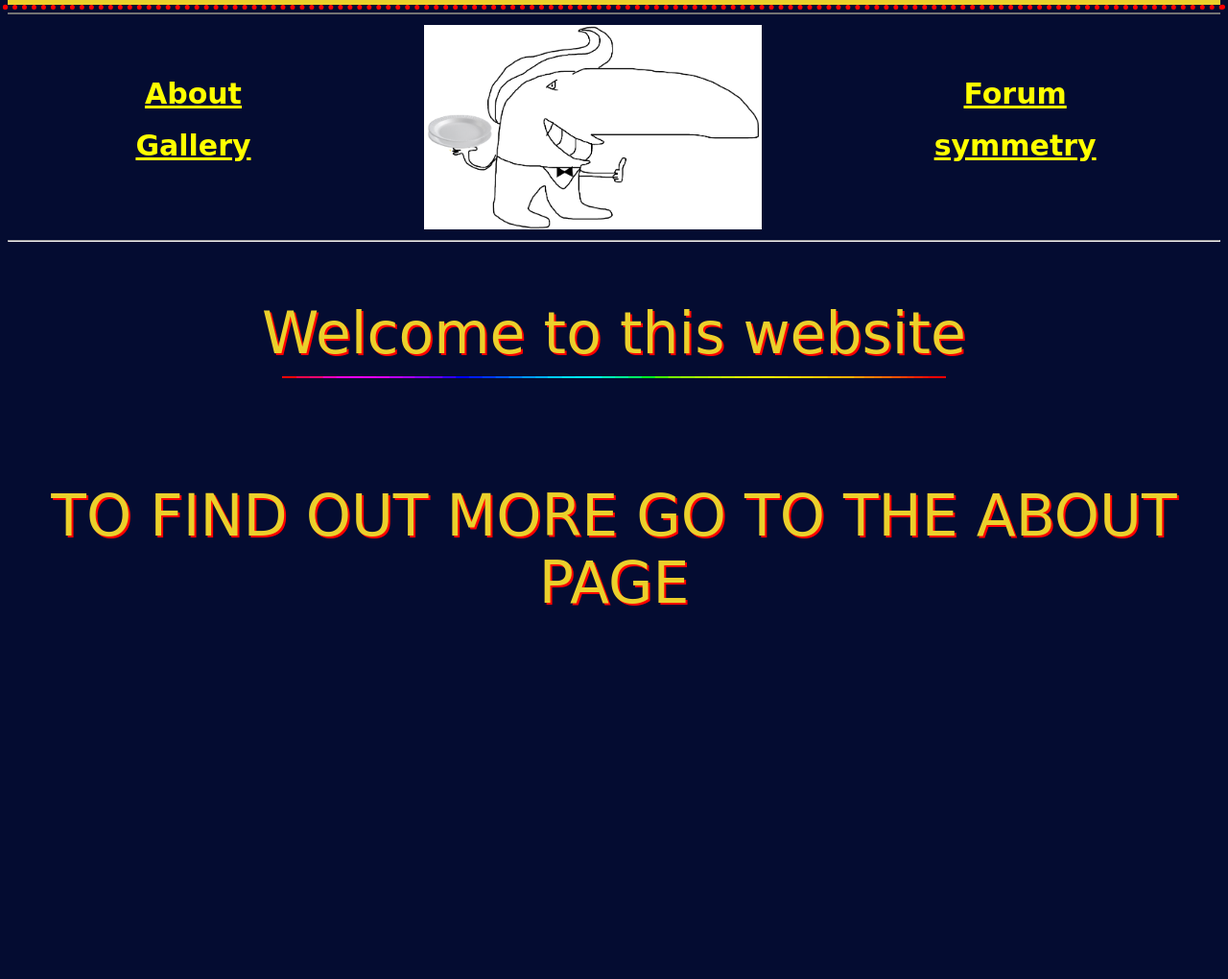
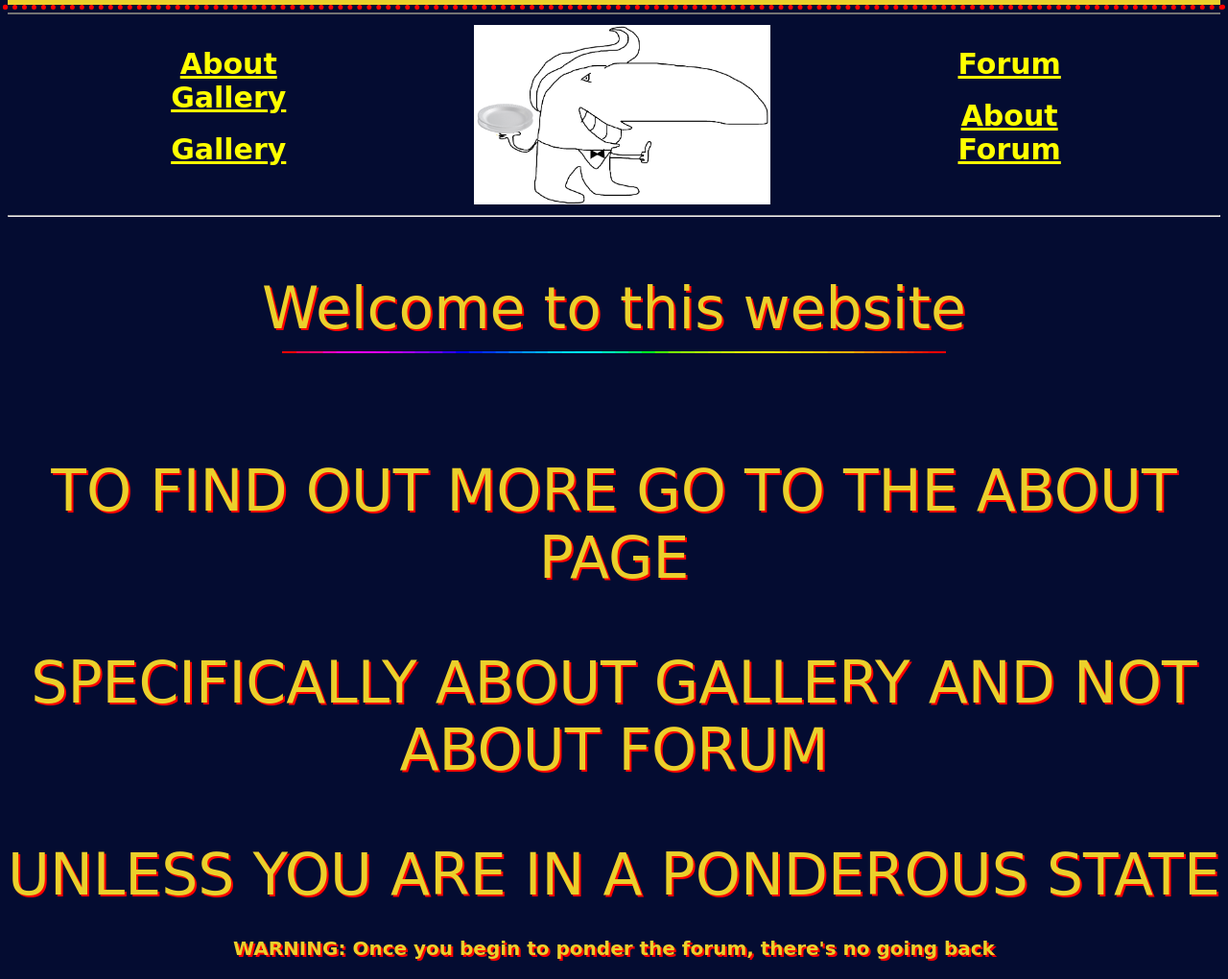
Before and after one commit to SirStrategic/artforum, a website: page index.html in a window 1280 px wide. Shown: the part 280-1300 px from the top of the page at 96% size. Before the commit the page ends 982 px from the top, so only its background shows below. Drawn offline with Linux system fonts and the light colour scheme.

Commit message:
more stuff but it's the episode after the sequel

```diff
--- a/Forum/forum.css
+++ b/Forum/forum.css
@@ -15,7 +15,7 @@ h3 {
     width: 50%;
 }
 a {
-    font-size: 30px;;
+    font-size: 30px;
 }
 p{
     font-size: 60px;
--- a/index.css
+++ b/index.css
@@ -15,6 +15,10 @@ h3 {
 }
 a {
     font-size: 30px;;
+}
+#warning p {
+    font-size: 20;
+    margin-top: -30px;
 }
 p{
     font-size: 60px;
@@ -35,4 +39,4 @@ p{
   }
   p img {
     margin-top: -50px;
-}
+  }
--- a/index.html
+++ b/index.html
@@ -19,7 +19,7 @@
             <th>
                 <th>
                     <ul>
-                        <a href="About/about.html"><li>About</li></a>
+                        <a href="About/about.html"><li>About Gallery</li></a>
                         <br>
                         <a href="Gallary/galaryIndex.html"><li>Gallery</li></a>
                     </ul>
@@ -34,7 +34,7 @@
                 <ul>
                     <a href="Forum/forumIndex.html"><li>Forum</li></a>
                     <br>
-                    <a href="https://www.youtube.com"><li>symmetry</li></a>
+                    <a href="IndexImages/PhotoGrid_Plus_1637928576976.jpg"><li>About Forum</li></a>
                 </ul>
             </th>
         </table>
@@ -44,5 +44,8 @@
     <p>Welcome to this website</p>
     <p><img src="IndexImages/rainblin.gif" alt="raibow" width="692" height="2"></p>
     <p>TO FIND OUT MORE GO TO THE ABOUT PAGE</p>
+    <p>SPECIFICALLY ABOUT GALLERY AND NOT ABOUT FORUM</p>
+    <p>UNLESS YOU ARE IN A PONDEROUS STATE</p>
+    <div id="warning"><p><b>WARNING: Once you begin to ponder the forum, there's no going back<b></p></div>
 </body>
 </html>
```
Also changed, not shown: Forum/forumIndex.html (+2 -2 lines), Gallary/galaryIndex.html (+3 -3 lines), about/about.html (+4 -4 lines), IndexImages/PhotoGrid_Plus_1637928576976.jpg (added).
